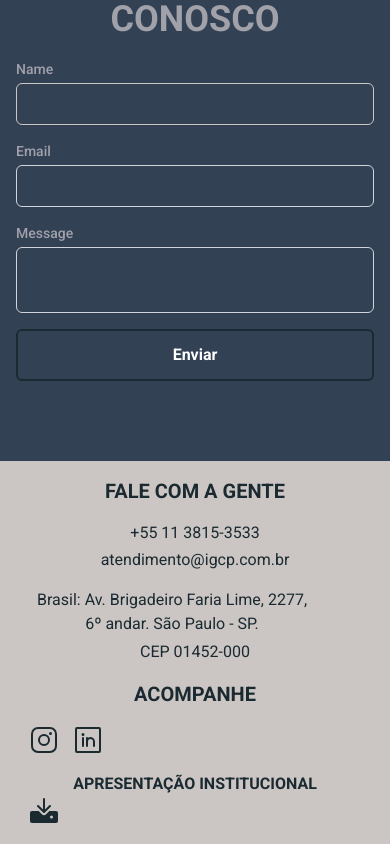
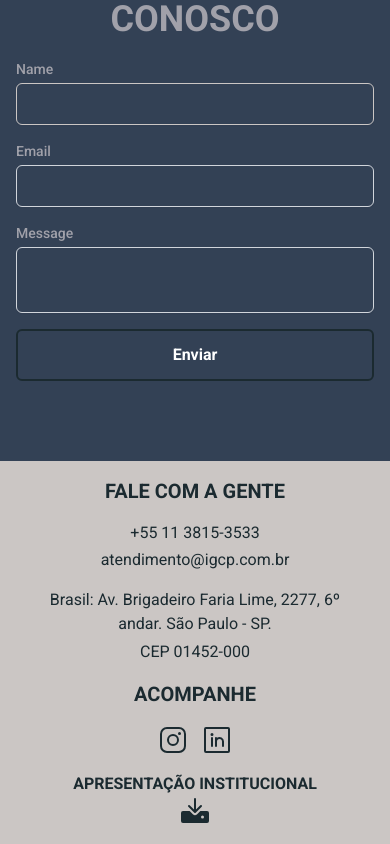
Before and after one commit to PedroDmMaia/Souta_Solucoes, a React (Vite) app: page / in a window 390 px wide. Shown: the part 6218-7062 px from the top of the page. Built offline with nearby package versions, Linux system fonts and the light colour scheme.

Commit message:
fixing footer texts

```diff
--- a/src/sections/footer.tsx
+++ b/src/sections/footer.tsx
@@ -15,7 +15,7 @@ export function Footer() {
           </div>
 
           <div className="flex flex-col gap-1">
-            <p className="w-72">
+            <p className="md:w-72">
               Brasil: Av. Brigadeiro Faria Lime, 2277, 6º andar. São Paulo - SP.
             </p>
             <p>CEP 01452-000</p>
@@ -25,7 +25,7 @@ export function Footer() {
         <div className="flex flex-col gap-4">
           <span className="text-xl font-semibold uppercase">Acompanhe</span>
 
-          <div className="flex gap-3">
+          <div className="flex gap-3 justify-center md:justify-normal">
             <a href="" target="_blank">
               <InstagramLogo size={32} />
             </a>
@@ -34,7 +34,7 @@ export function Footer() {
             </a>
           </div>
 
-          <span className="uppercase font-semibold">
+          <span className="uppercase font-semibold flex flex-col items-center md:block">
             Apresentação institucional
             <a href="" target="_blank">
               <Download size={32} weight="fill" />
```
